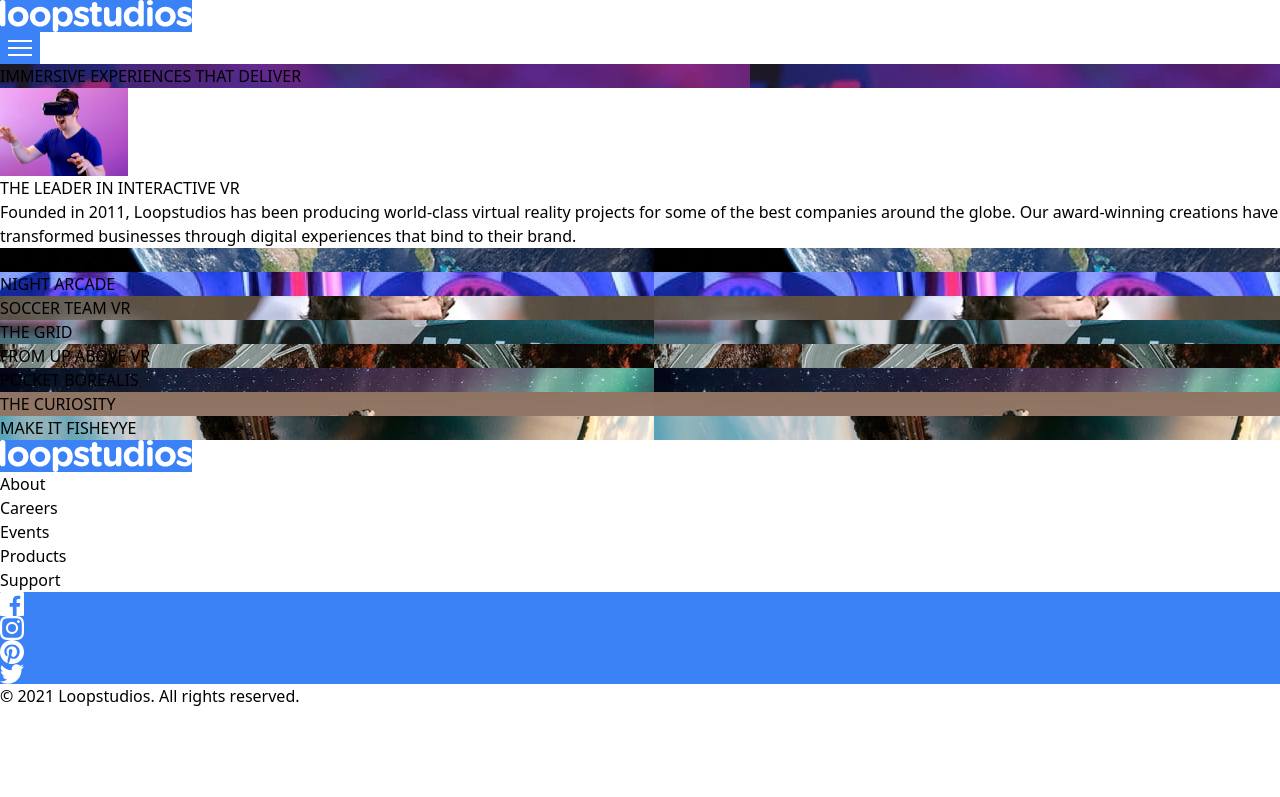
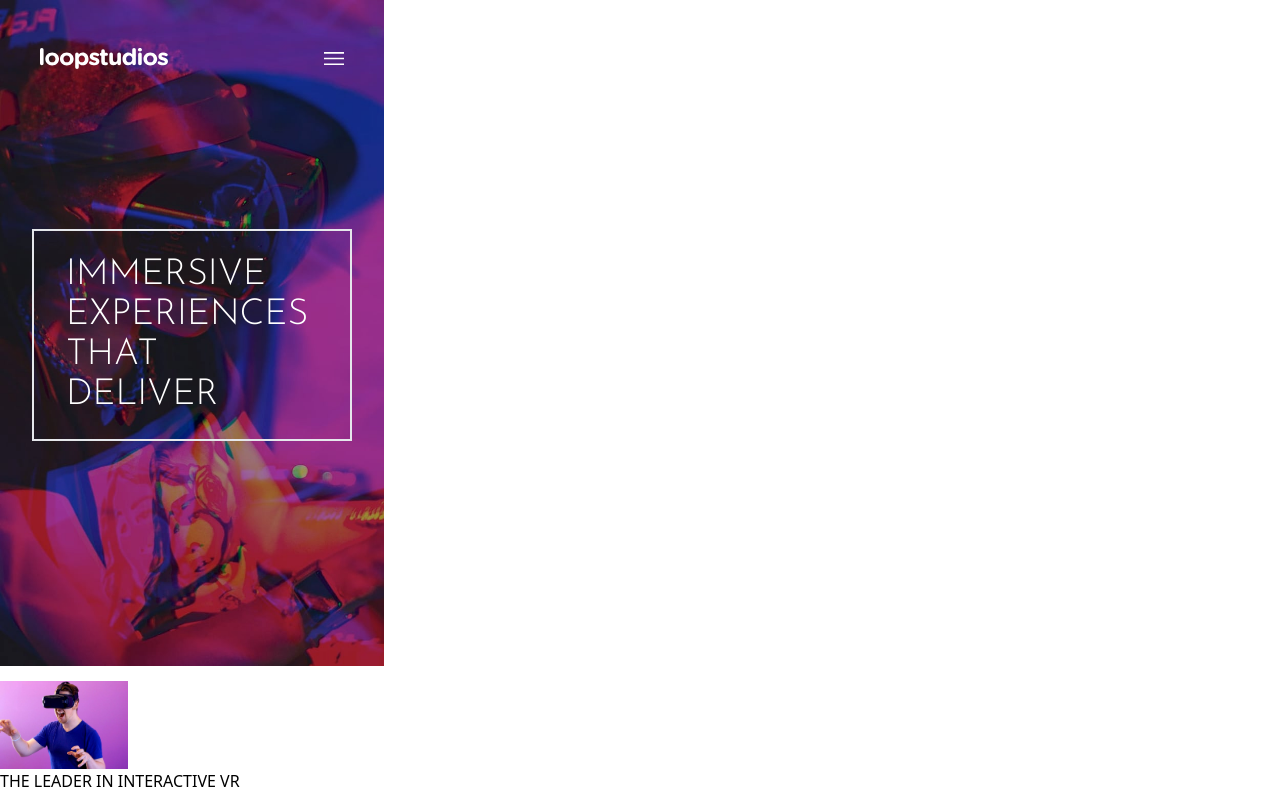
Before and after one commit to Brian-Lin-2/front-end-mentor-loopstudios, a React (Vite) app: page / in a window 1280 px wide. Shown: the top 797 px of the page. Built offline with nearby package versions, Linux system fonts and the light colour scheme.

Commit message:
Style header component

```diff
--- a/src/App.jsx
+++ b/src/App.jsx
@@ -16,7 +16,7 @@
   ]
 
   return (
-    <div>
+    <div className="w-96">
       <Header />
       <Info />
 
--- a/src/Header.jsx
+++ b/src/Header.jsx
@@ -2,13 +2,13 @@
 
 export default function Header() {
   return (
-    <div>
-      <div>
-        <img className="bg-blue-500" src="/images/logo.svg" alt="loopstudios"/>
+    <div className="bg-hero bg-contain bg-no-repeat pb-60">
+      <div className="flex justify-between items-center px-10 pt-12 pb-40">
+        <img className="w-32" src="/images/logo.svg" alt="loopstudios"/>
         <Menu />
       </div>
 
-      <h2 className="bg-hero">
+      <h2 className="text-white border-2 mx-8 px-8 py-6 text-4xl font-josefin-sans">
         IMMERSIVE EXPERIENCES THAT DELIVER
       </h2>
     </div>
--- a/src/Menu.jsx
+++ b/src/Menu.jsx
@@ -1,7 +1,7 @@
 export default function Menu() {
   return (
     <a>
-      <img className="bg-blue-500 p-2" src="/images/icon-hamburger.svg" alt="" />
+      <img className="w-5" src="/images/icon-hamburger.svg" alt="" />
     </a>
   )
 }
--- a/tailwind.config.js
+++ b/tailwind.config.js
@@ -24,7 +24,7 @@
         'night-arcade': "url('/images/mobile/image-night-arcade.jpg')",
         'pocket-borealis': "url('/images/mobile/image-pocket-borealis.jpg')",
         'soccer-team': "url('/images/mobile/image-soccer-team.jpg')",
-      }
+      },
     },
   },
   plugins: [],
```
